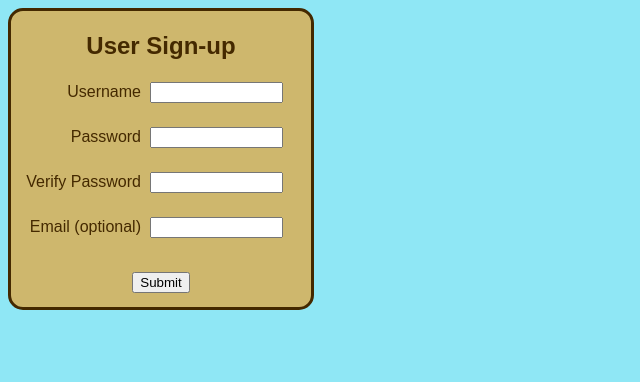
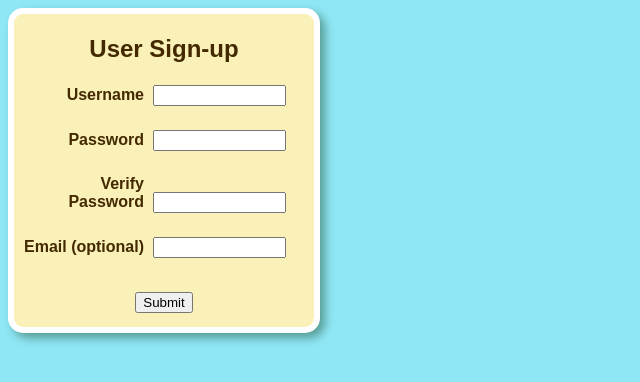
Before and after one commit to alexorear/User-Signup, a Python web app: template templates/signup.html in a window 1280 px wide. Shown: the top 382 px of the page, without its empty margins (0-640 px from the left). Run offline with Jinja, Linux system fonts and the light colour scheme; the template is opened without the code that fills it, so the values that code supplies are empty.

Commit message:
css style tweeks

```diff
--- a/static/styles.css
+++ b/static/styles.css
@@ -11,7 +11,7 @@ h2 {
 div {
   font-family: arial, sans-serif;
   color: #442900;
-  background-color: #ceb76d;
+  background-color: #f9f1b8;
 }
 
 div div {
@@ -30,14 +30,14 @@ input[type="text"], [type="password"]
 
 .error {
   padding-left: 35px;
-  font-weight: bold;
-  color: #820202;
+  color: #d41e02;
   font-family: arial, sans-serif;
   font-style: oblique;
 }
 
 .form_label{
   width: 120px;
+  font-weight: bold;
   text-align: right;
   padding-left: 10px;
   padding-right: 5px;
@@ -45,9 +45,10 @@ input[type="text"], [type="password"]
 
 #form {
   border-radius: 15px;
-  border-color: #442900;
+  border-color: white;
+  box-shadow: 5px 5px 10px #579c95;
   border-style: solid;
-  border-width: 3px;
+  border-width: 6px;
   width: 300px;
   padding-top: 1px;
   padding-bottom: 12px;
```
